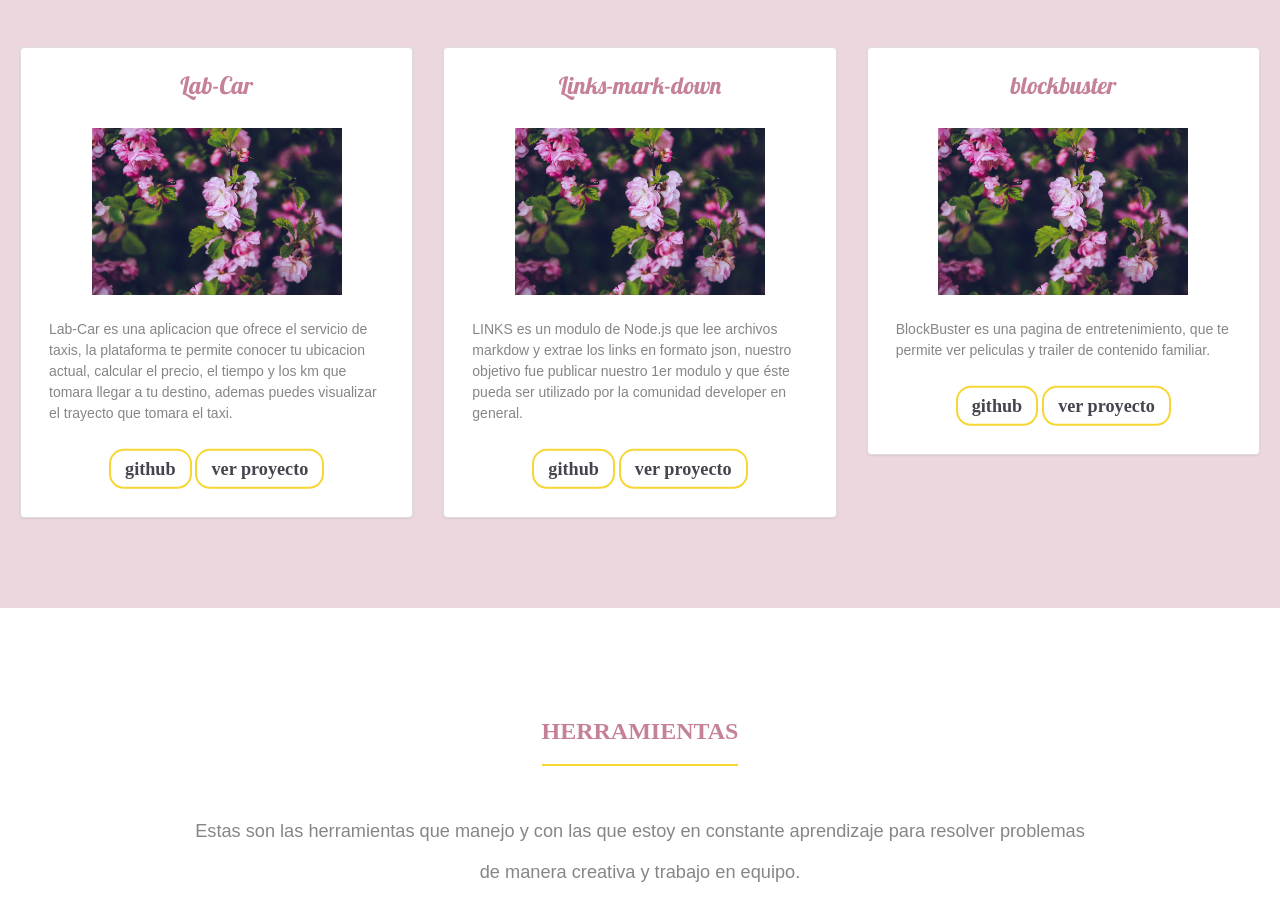
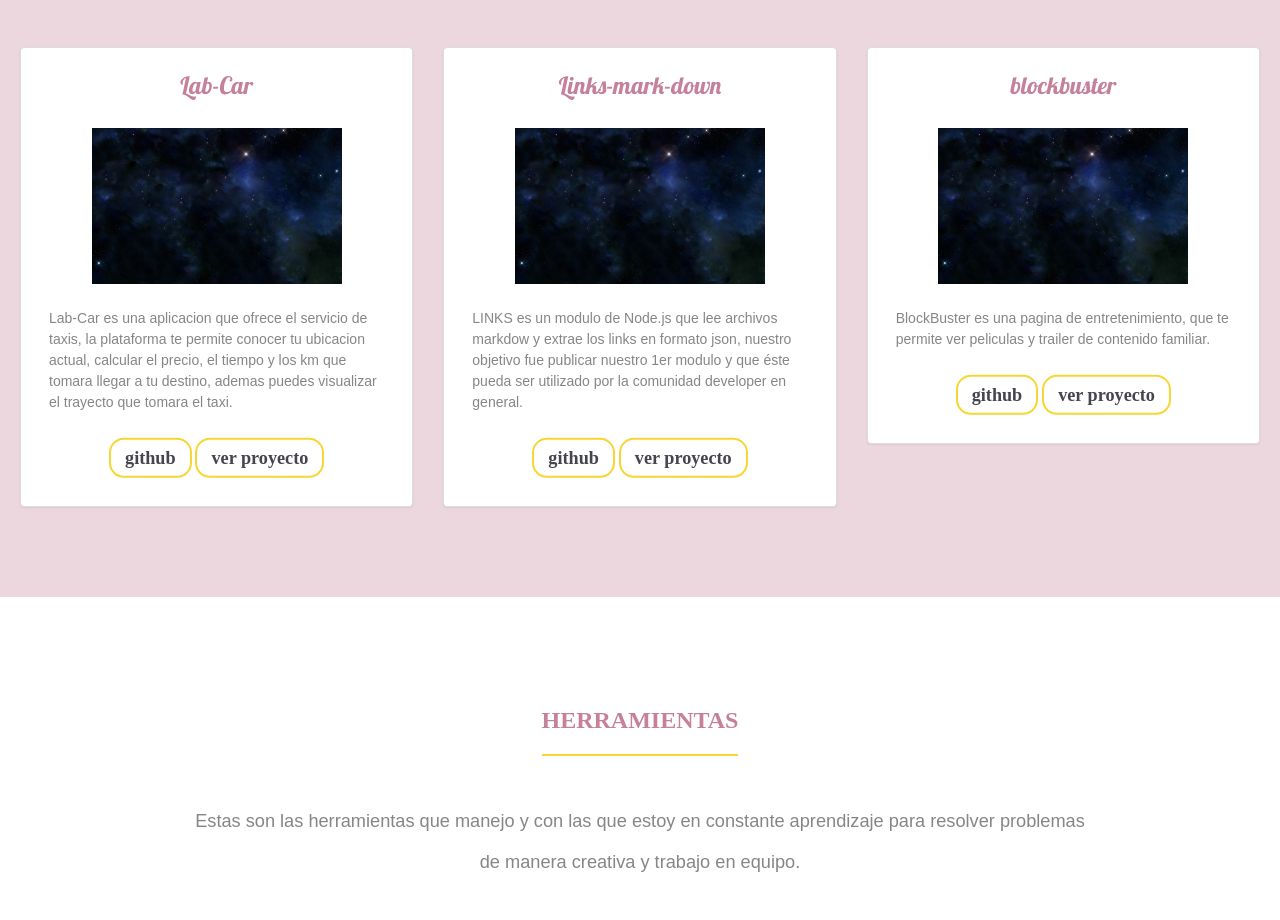
Before and after one commit to wendytamara/portafolio, a plain HTML site: page index.html in a window 1280 px wide. Shown: the part 1508-2428 px from the top of the page. Drawn offline with nearby package versions, Linux system fonts and the light colour scheme; a web font is replaced by a local one.

Commit message:
change img

```diff
--- a/index.html
+++ b/index.html
@@ -87,7 +87,7 @@
     <div class="col-sm-6 col-md-4">
       <div class="thumbnail text-center">
         <h3 class="text-colour lobster-cursiva">Lab-Car</h3>
-        <img class="img-3 size" src="image/image3.jpg" alt="Flores rosadas">
+        <img class="img-3 size" src="image/img-pintura.jpg" alt="Flores rosadas">
         <div class="caption">
 
           <p class="description">Lab-Car es una aplicacion que ofrece el servicio de taxis, la plataforma te permite conocer tu ubicacion actual, calcular el precio, el tiempo y los km que tomara llegar a tu destino, ademas puedes visualizar el trayecto que tomara el taxi.</p>
@@ -103,7 +103,7 @@
     <div class="col-sm-6 col-md-4">
       <div class="thumbnail text-center">
         <h3 class="text-colour lobster-cursiva ">Links-mark-down</h3>
-        <img class="img-3 size" src="image/image3.jpg" alt="Flores rosadas">
+        <img class="img-3 size" src="image/img-pintura.jpg" alt="Flores rosadas">
         <div class="caption">
           <p class="description">LINKS es un modulo de Node.js que lee archivos markdow y extrae los links en formato json, nuestro objetivo fue publicar nuestro 1er modulo y que éste pueda ser utilizado por la comunidad developer en general.</p>
           <nav aria-label="...">
@@ -118,7 +118,7 @@
     <div class="col-sm-6 col-md-4 ">
       <div class="thumbnail text-center">
           <h3 class="text-colour lobster-cursiva ">blockbuster</h3>
-        <img class="img-3 size" src="image/image3.jpg" alt="Flores rosadas">
+        <img class="img-3 size" src="image/img-pintura.jpg" alt="Flores rosadas">
         <div class="caption">
           <p class="description">BlockBuster es una pagina de entretenimiento, que te permite ver peliculas y trailer de contenido familiar.
           </p>
```
